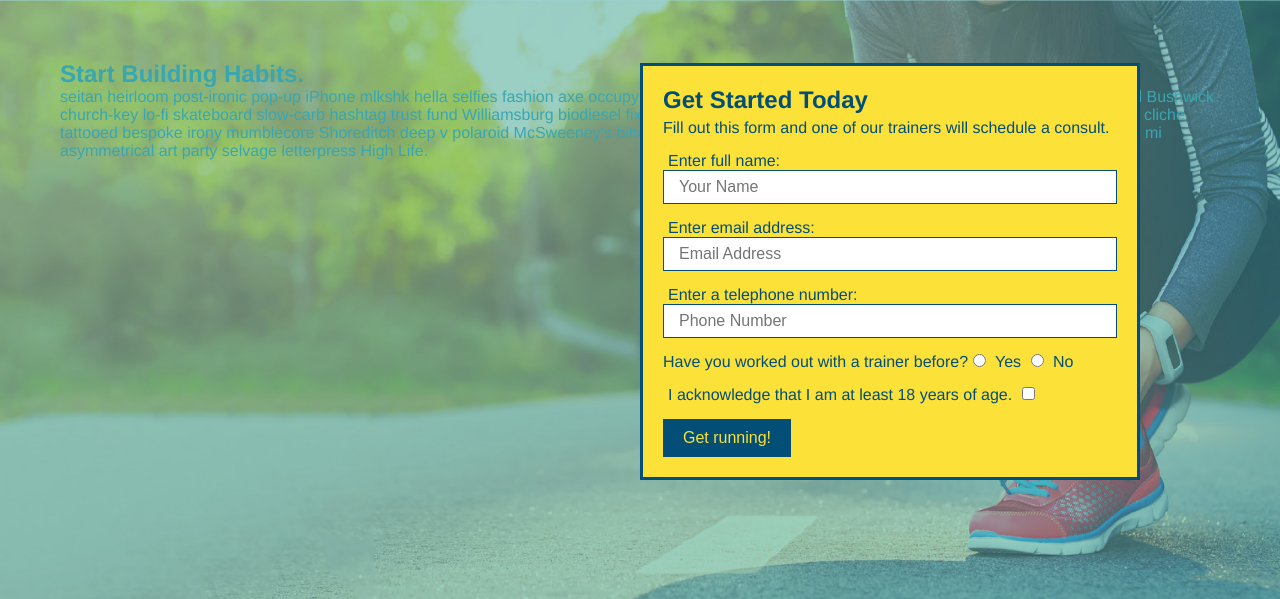
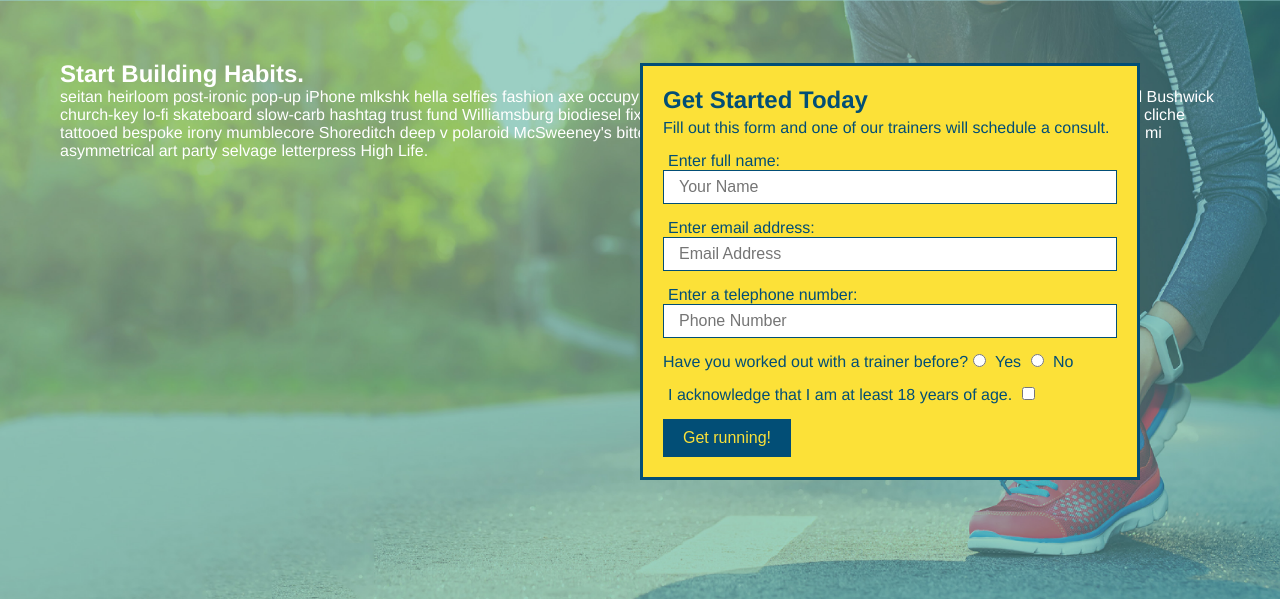
Before and after one commit to kaheela/run-buddy, a PHP site: page / in a window 1280 px wide. Shown: the part 82-681 px from the top of the page. Run offline with PHP 8.4, Linux system fonts and the light colour scheme.

Commit message:
pushing two issue features

```diff
--- a/assets/style.css
+++ b/assets/style.css
@@ -86,6 +86,10 @@ section {
   background-position: center;
   position: relative;
   height: 600px;
+}
+
+.hero-cta {
+  color: white;
 }
 
 .hero-form {
```
